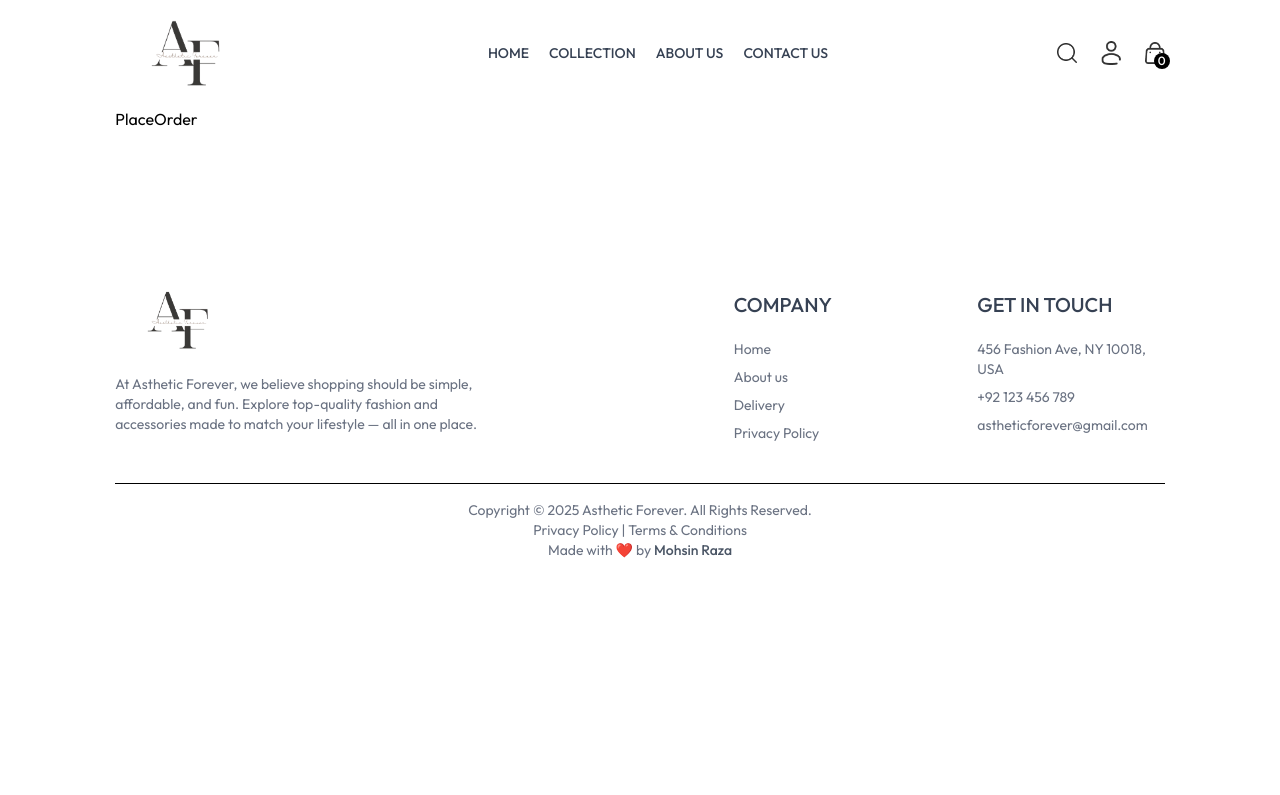
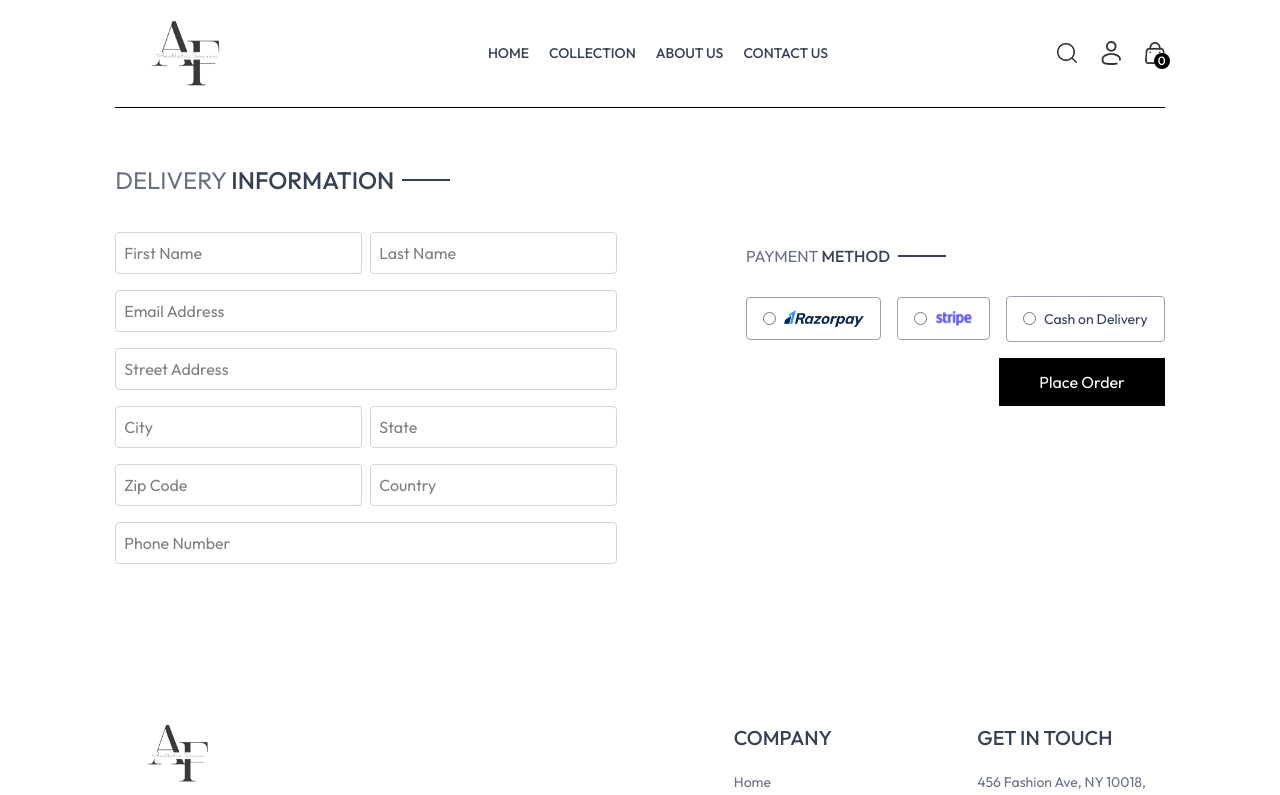
Before and after one commit to Mohsin-Raza-dev/Asthetic_Forever, a React (Vite) app in the folder Frontend/: page /place-order in a window 1280 px wide. Shown: the top 795 px of the page. Built offline with nearby package versions, Linux system fonts and the light colour scheme.

Commit message:
feat(place-order): implement place order functionality feat(payment-method): add and style payment options

```diff
--- a/Frontend/src/components/CartTotal.jsx
+++ b/Frontend/src/components/CartTotal.jsx
@@ -1,6 +1,7 @@
 import React, { useContext, useMemo } from "react";
 import Title from "./Title";
 import { ShopContext } from "../context/ShopContext";
+import { Link } from "react-router-dom";
 
 const CartTotal = () => {
   const { cartItems, products, deliver_fee, currency } =
@@ -24,7 +25,7 @@
   const total = subtotal + shipping;
 
     return subtotal > 0 ? (
-                  <div className="flex flex-col justify-end mt-14 w-1/3">
+                  <div className="flex flex-col justify-end mt-14 ">
       <div className="flex text-xl sm:text-2xl font-semibold">
         <Title text1="CART" text2="TOTAL" />
       </div>
@@ -38,7 +39,7 @@
           </p>
         </div>
 
-        <div className="flex justify-between border-t border-gray-400">
+        <div className="flex justify-between border-t border-gray-300">
           <p className="text-gray-700 mt-2">Shipping</p>
           <p className="text-gray-600 mt-2">
             {currency}
@@ -46,7 +47,7 @@
           </p>
         </div>
 
-        <div className="flex justify-between border-t border-gray-400">
+        <div className="flex justify-between border-t border-gray-300">
           <p className="text-gray-700 font-medium mt-2">Total</p>
           <p className="text-gray-600 mt-2 font-medium">
             {currency}
@@ -54,9 +55,6 @@
           </p>
         </div>
       </div>
-      <button className="mt-6 bg-black text-white py-2 px-6 hover:opacity-90 transition">
-        Proceed to Checkout
-      </button>
     </div>
     ) : null;
 };
--- /dev/null
+++ b/Frontend/src/components/PaymentMethod.jsx
@@ -0,0 +1,81 @@
+import React, { useState } from "react";
+import Title from "./Title";
+import { assets } from "../assets/assets";
+import { Link } from "react-router-dom";
+
+const PaymentMethod = () => {
+  const [selectedMethod, setSelectedMethod] = useState("");
+
+  const handleChange = (e) => {
+    setSelectedMethod(e.target.value);
+  };
+
+  return (
+    <div className="my-10">
+      <div>
+        <Title text1="PAYMENT" text2="METHOD" />
+      </div>
+
+      <div className="flex flex-col sm:flex-row items-start sm:items-center gap-4 mt-4">
+
+        <label
+          className={`flex items-center gap-2 border px-4 py-3 cursor-pointer rounded ${
+            selectedMethod === "razorpay"
+              ? "border-blue-500 bg-blue-50"
+              : "border-gray-400"
+          }`}
+        >
+          <input
+            type="radio"
+            name="payment"
+            value="razorpay"
+            checked={selectedMethod === "razorpay"}
+            onChange={handleChange}
+          />
+          <img className="w-20" src={assets.razorpay_logo} alt="Razorpay" />
+        </label>
+
+        {/* Stripe */}
+        <label
+          className={`flex items-center gap-2 border px-4 py-3 cursor-pointer rounded ${
+            selectedMethod === "stripe"
+              ? "border-blue-500 bg-blue-50"
+              : "border-gray-400"
+          }`}
+        >
+          <input
+            type="radio"
+            name="payment"
+            value="stripe"
+            checked={selectedMethod === "stripe"}
+            onChange={handleChange}
+          />
+          <img className="w-[38px]" src={assets.stripe_logo} alt="Stripe" />
+        </label>
+
+        {/* Cash on Delivery */}
+        <label
+          className={`flex items-center gap-2 border px-4 py-3 cursor-pointer rounded ${
+            selectedMethod === "cod"
+              ? "border-blue-500 bg-blue-50"
+              : "border-gray-400"
+          }`}
+        >
+          <input
+            type="radio"
+            name="payment"
+            value="cod"
+            checked={selectedMethod === "cod"}
+            onChange={handleChange}
+          />
+          <p className="text-gray-700 text-sm">Cash on Delivery</p>
+        </label>
+          </div>
+          <div className="flex justify-end">
+                <Link to="/orders" className="bg-black text-white px-10 py-3 cursor-pointer mt-4 ">Place Order</Link>
+          </div>
+    </div>
+  );
+};
+
+export default PaymentMethod;
--- a/Frontend/src/pages/Cart.jsx
+++ b/Frontend/src/pages/Cart.jsx
@@ -3,7 +3,7 @@
 import { ShopContext } from '../context/ShopContext'
 import { MdDeleteForever } from "react-icons/md";
 import CartTotal from '../components/CartTotal';
-import { useNavigate } from 'react-router-dom';
+import { Link, useNavigate } from 'react-router-dom';
 
 
 const Cart = () => {
@@ -136,8 +136,16 @@
               );
             })}
           </div>
-          <div className="flex justify-end mt-10">
+          <div className="flex flex-col w-full sm:w-1/2 mt-10 ml-auto space-y-4">
             <CartTotal />
+            <div className='mt-6 flex justify-end'>
+              <Link
+                to="/place-order"
+                className="text-center bg-black text-white py-2 px-6 hover:opacity-90 transition rounded"
+              >
+                Proceed to Checkout
+              </Link>
+            </div>
           </div>
         </>
       )}
--- a/Frontend/src/pages/PlaceOrder.jsx
+++ b/Frontend/src/pages/PlaceOrder.jsx
@@ -1,9 +1,114 @@
 import React from 'react'
+import Title from '../components/Title'
+import CartTotal from '../components/CartTotal';
+import PaymentMethod from '../components/PaymentMethod';
 
 const PlaceOrder = () => {
   return (
-    <div>PlaceOrder</div>
-  )
+    <div className="border-t pt-14">
+      <div className="flex flex-col sm:flex-row justify-between">
+        <div className="flex flex-col ">
+          <div className=" text-xl sm:text-2xl">
+            <Title text1={"DELIVERY"} text2={"INFORMATION"} />
+          </div>
+          <div className="flex flex-col mt-6">
+            <form action="">
+              <div className="flex flex-col gap-4">
+                <div className="flex flex-col sm:flex-row gap-2">
+                  <input
+                    type="text"
+                    name="firstname"
+                    id="firstname"
+                    className="border border-gray-300 p-2 rounded-sm"
+                    placeholder="First Name"
+                  />
+                  <input
+                    type="text"
+                    name="lastname"
+                    id="lastname"
+                    className="border border-gray-300 p-2 rounded-sm"
+                    placeholder="Last Name"
+                  />
+                </div>
+
+                <div className="flex flex-col gap-2">
+                  <input
+                    type="email"
+                    name="email"
+                    id="email"
+                    className="border border-gray-300 p-2 rounded-sm"
+                    placeholder="Email Address"
+                  />
+                </div>
+                <div className="flex flex-col gap-2">
+                  <input
+                    type="text"
+                    name="street"
+                    id="street"
+                    className="border border-gray-300 p-2 rounded-sm"
+                    placeholder="Street Address"
+                  />
+                </div>
+                <div className="flex flex-col sm:flex-row gap-2">
+                  <div className="flex flex-col gap-2">
+                    <input
+                      type="text"
+                      name="city"
+                      id="city"
+                      className="border border-gray-300 p-2 rounded-sm"
+                      placeholder="City"
+                    />
+                  </div>
+                  <div className="flex flex-col gap-2">
+                    <input
+                      type="text"
+                      name="state"
+                      id="state"
+                      className="border border-gray-300 p-2 rounded-sm"
+                      placeholder="State"
+                    />
+                  </div>
+                </div>
+                <div className="flex flex-col sm:flex-row gap-2">
+                  <div className="flex flex-col gap-2">
+                    <input
+                      type="text"
+                      name="zipcode"
+                      id="zipcode"
+                      className="border border-gray-300 p-2 rounded-sm"
+                      placeholder="Zip Code"
+                    />
+                  </div>
+                  <div className="flex flex-col gap-2">
+                    <input
+                      type="text"
+                      name="country"
+                      id="country"
+                      className="border border-gray-300 p-2 rounded-sm"
+                      placeholder="Country"
+                    />
+                  </div>
+                </div>
+                <div className="flex flex-col gap-2">
+                  <input
+                    type="text"
+                    name="phone"
+                    id="phone"
+                    className="border border-gray-300 p-2 rounded-sm"
+                    placeholder="Phone Number"
+                  />
+                </div>
+              </div>
+            </form>
+          </div>
+        </div>
+        <div className="mt-10 flex flex-col">
+          <CartTotal />
+          <PaymentMethod />
+        </div>
+      </div>
+    </div>
+  );
 }
 
 export default PlaceOrder
```
Lines whose indentation alone changed are shown as unchanged.
